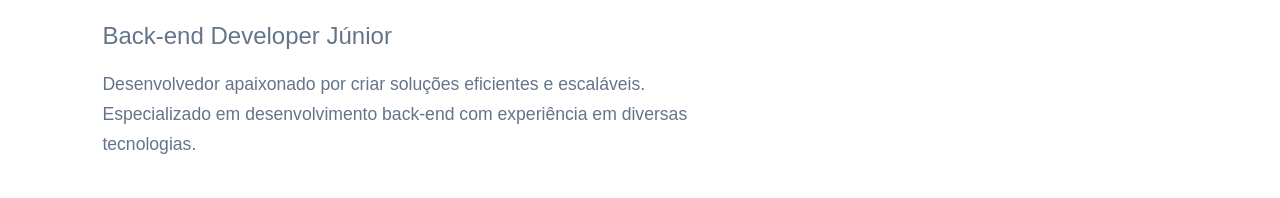
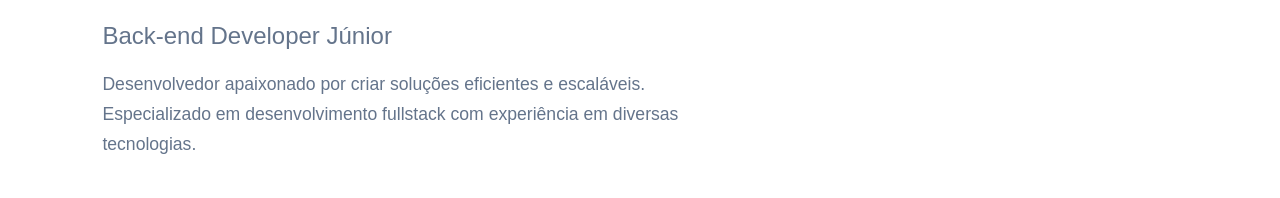
Before and after one commit to glimadev19/Portfolio, a React (Vite) app in the folder meu-portfolio/: page / in a window 1280 px wide. Shown: the part 350-548 px from the top of the page. Built offline with nearby package versions, Linux system fonts and the light colour scheme.

Commit message:
Alteração pequena

```diff
--- a/meu-portfolio/src/App.jsx
+++ b/meu-portfolio/src/App.jsx
@@ -146,7 +146,7 @@ function App() {
         </h1>
         <p style={{ fontSize: '1.5rem', color: theme.textSecondary, marginTop: '25px', fontWeight: '500' }}>Back-end Developer Júnior</p>
         <p style={{ maxWidth: '650px', color: theme.textSecondary, lineHeight: '1.7', marginTop: '20px', fontSize: '1.1rem' }}>
-          Desenvolvedor apaixonado por criar soluções eficientes e escaláveis. Especializado em desenvolvimento back-end com experiência em diversas tecnologias.
+          Desenvolvedor apaixonado por criar soluções eficientes e escaláveis. Especializado em desenvolvimento fullstack com experiência em diversas tecnologias.
         </p>
         <div style={{ marginTop: '40px', display: 'flex', gap: '15px' }}>
           <a href="#projetos" style={{ textDecoration: 'none' }}>
```
